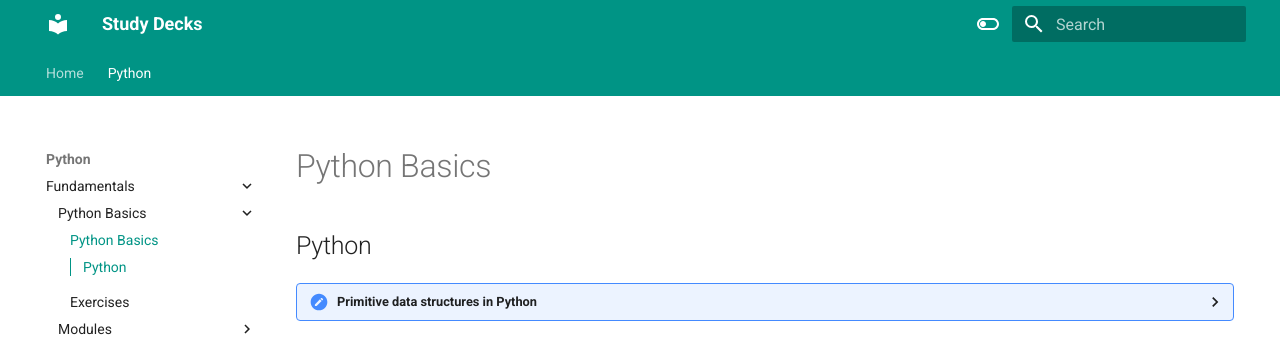
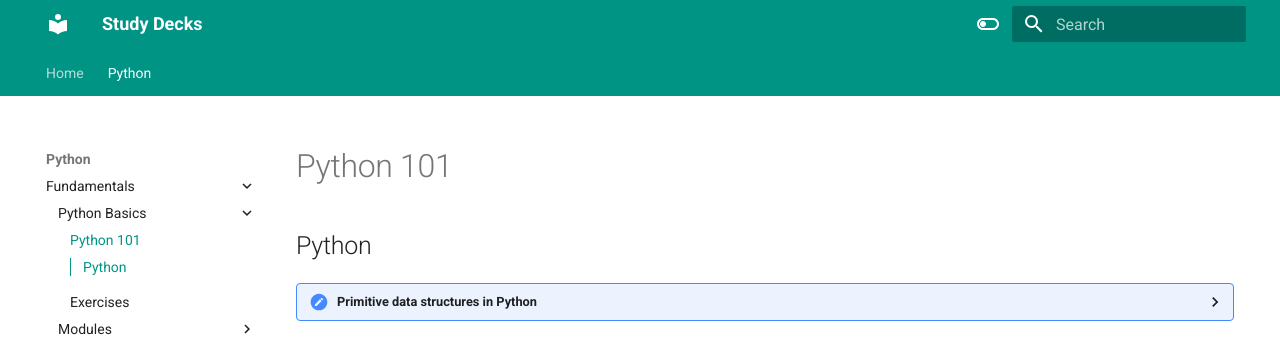
Before and after one commit to rajdyp/study-decks, an MkDocs documentation site: the page built from docs/python/fundamentals/python_basics.md, in a window 1280 px wide. Shown: the top 344 px of the page. Built offline with MkDocs 1.6.1 and Material for MkDocs 9.7.7, drawn with Linux system fonts in a browser that asks for light colours.

Commit message:
Update mkdocs.yml

```diff
--- a/mkdocs.yml
+++ b/mkdocs.yml
@@ -6,7 +6,7 @@ nav:
   - Python:
     - Fundamentals:
       - Python Basics:
-        - Python Basics: python/fundamentals/python_basics.md
+        - Python 101: python/fundamentals/python_basics.md
         - Exercises: python/fundamentals/python_basics_exercises.md
       - Modules:
         - Modules: python/fundamentals/modules.md
```
